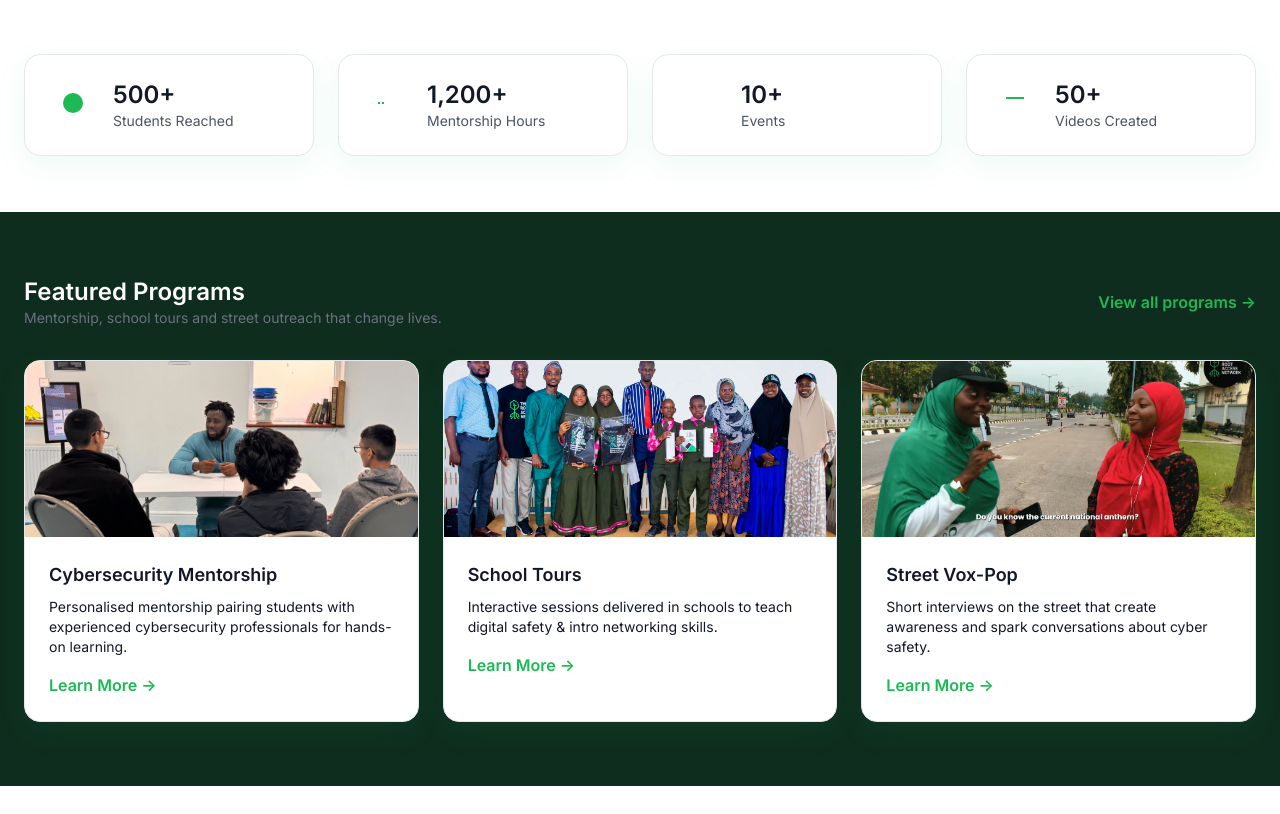
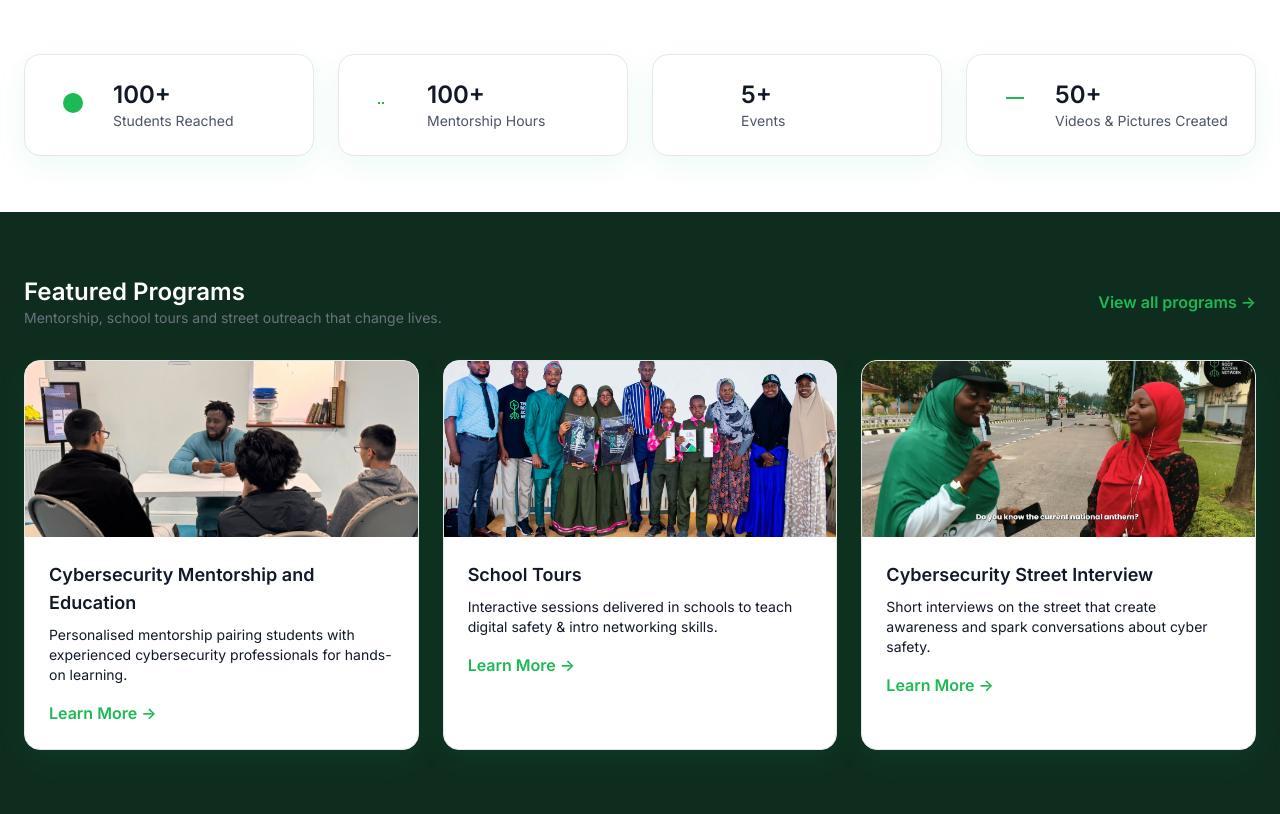
Before and after one commit to Knight-james/kdweb-sample, a plain HTML site: page index.html in a window 1280 px wide. Shown: the part 755-1569 px from the top of the page. Drawn offline with nearby package versions, Linux system fonts and the light colour scheme.

Commit message:
Update- More Changes

```diff
--- a/index.html
+++ b/index.html
@@ -62,7 +62,7 @@
         </nav>
 
         <div class="hidden md:flex items-center gap-3">
-          <a href="#videos" class="inline-flex items-center gap-2 px-4 py-2 rounded-full border border-[color:var(--green)] text-[color:var(--green)] hover:bg-[color:var(--green)] hover:text-white transition">Watch</a>
+          <a href="https://www.youtube.com/@TheRootAccessNetwork" class="inline-flex items-center gap-2 px-4 py-2 rounded-full border border-[color:var(--green)] text-[color:var(--green)] hover:bg-[color:var(--green)] hover:text-white transition">Watch</a>
           <a href="#cta" class="inline-flex bg-[color:var(--green)] text-black px-4 py-2 rounded-full font-semibold hover:bg-[#159b44] transition">Join</a>
         </div>
 
@@ -81,7 +81,7 @@
         <a href="get-involved.html" class="block text-white">Get Involved</a>
         <a href="contact.html" class="block text-white">Contact</a>
         <div class="pt-2 flex gap-2">
-          <a href="#videos" class="flex-1 py-2 rounded-full border border-[color:var(--green)] text-[color:var(--green)] text-center">Watch</a>
+          <a href="https://www.youtube.com/@TheRootAccessNetwork" class="flex-1 py-2 rounded-full border border-[color:var(--green)] text-[color:var(--green)] text-center">Watch</a>
           <a href="#cta" class="flex-1 py-2 rounded-full bg-[color:var(--green)] text-black text-center">Join</a>
         </div>
       </div>
@@ -118,10 +118,12 @@
                 Join the Network
               </a>
 
+              <a href="https://www.youtube.com/@TheRootAccessNetwork">
               <button id="watchBtn2" class="inline-flex items-center gap-2 border border-white text-white px-4 py-3 rounded-full hover:bg-white hover:text-black transition">
                 <svg class="w-4 h-4" viewBox="0 0 24 24" fill="currentColor"><path d="M10 8l6 4-6 4V8z"/></svg>
                 Watch Videos
               </button>
+              </a>
             </div>
           </div>
 
@@ -130,7 +132,7 @@
             <!-- small stat badges -->
             <div class="absolute -bottom-6 right-0 md:right-6">
               <div class="bg-white shadow-lg rounded-xl py-4 px-6 text-[color:var(--dark)] flex items-center gap-4">
-                <div class="text-[color:var(--green)] text-2xl font-bold">500+</div>
+                <div class="text-[color:var(--green)] text-2xl font-bold">100+</div>
                 <div class="text-sm">Students Reached</div>
               </div>
             </div>
@@ -148,7 +150,7 @@
             <svg class="w-6 h-6 text-[color:var(--green)]" viewBox="0 0 24 24" fill="currentColor"><path d="M12 2a10 10 0 100 20 10 10 0 000-20z"/></svg>
           </div>
           <div>
-            <div class="text-2xl font-bold">500+</div>
+            <div class="text-2xl font-bold">100+</div>
             <div class="text-sm text-gray-600">Students Reached</div>
           </div>
         </div>
@@ -158,7 +160,7 @@
             <svg class="w-6 h-6 text-[color:var(--green)]" viewBox="0 0 24 24" fill="currentColor"><path d="M3 13h2v-2H3v2zm4 0h2v-2H7v2z"/></svg>
           </div>
           <div>
-            <div class="text-2xl font-bold">1,200+</div>
+            <div class="text-2xl font-bold">100+</div>
             <div class="text-sm text-gray-600">Mentorship Hours</div>
           </div>
         </div>
@@ -168,7 +170,7 @@
             <svg class="w-6 h-6 text-[color:var(--green)]" viewBox="0 0 24 24" fill="currentColor"><path d="M12 3v18"/></svg>
           </div>
           <div>
-            <div class="text-2xl font-bold">10+</div>
+            <div class="text-2xl font-bold">5+</div>
             <div class="text-sm text-gray-600">Events</div>
           </div>
         </div>
@@ -179,7 +181,7 @@
           </div>
           <div>
             <div class="text-2xl font-bold">50+</div>
-            <div class="text-sm text-gray-600">Videos Created</div>
+            <div class="text-sm text-gray-600">Videos & Pictures Created</div>
           </div>
         </div>
       </div>
@@ -201,7 +203,7 @@
           <article class="bg-white rounded-2xl overflow-hidden soft-glow border transition hover:bg-[color:var(--dark)] hover:text-white">
             <img src="mentorship.jpg" alt="Mentorship" class="w-full h-44 object-cover">
             <div class="p-6">
-              <h3 class="font-bold text-lg mb-2">Cybersecurity Mentorship</h3>
+              <h3 class="font-bold text-lg mb-2">Cybersecurity Mentorship and Education</h3>
               <p class="text-sm text-600 mb-4">Personalised mentorship pairing students with experienced cybersecurity professionals for hands-on learning.</p>
               <a href="programs.html" class="inline-flex items-center gap-2 text-[color:var(--green)] font-semibold">Learn More →</a>
             </div>
@@ -221,7 +223,7 @@
           <article class="bg-white rounded-2xl overflow-hidden soft-glow border transition hover:bg-[color:var(--dark)] hover:text-white">
             <img src="thumbnail2.png" alt="Street Vox Pop" class="w-full h-44 object-cover">
             <div class="p-6">
-              <h3 class="font-bold text-lg mb-2">Street Vox-Pop</h3>
+              <h3 class="font-bold text-lg mb-2">Cybersecurity Street Interview</h3>
               <p class="text-sm text-600 mb-4">Short interviews on the street that create awareness and spark conversations about cyber safety.</p>
               <a href="programs.html" class="inline-flex items-center gap-2 text-[color:var(--green)] font-semibold">Learn More →</a>
             </div>
```
